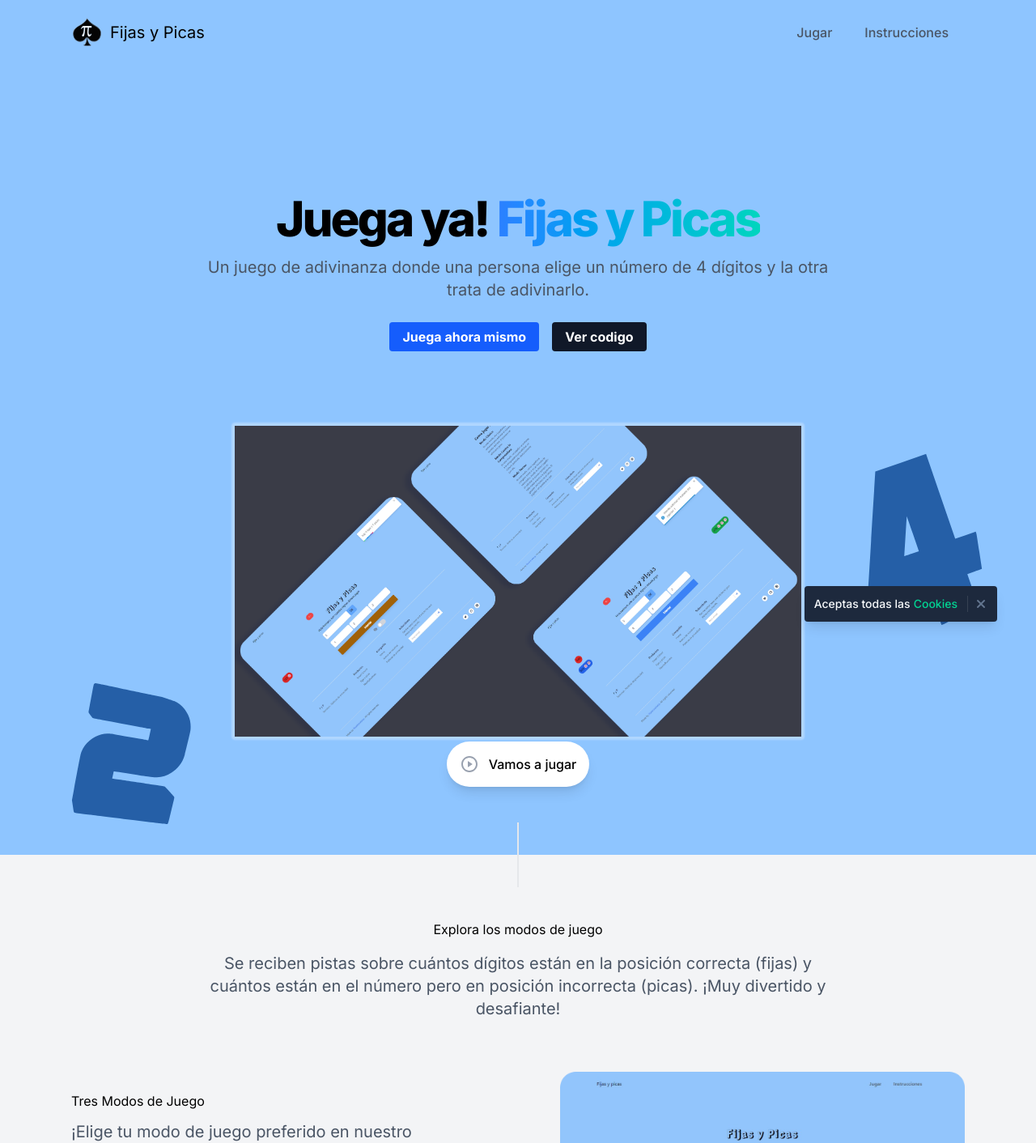
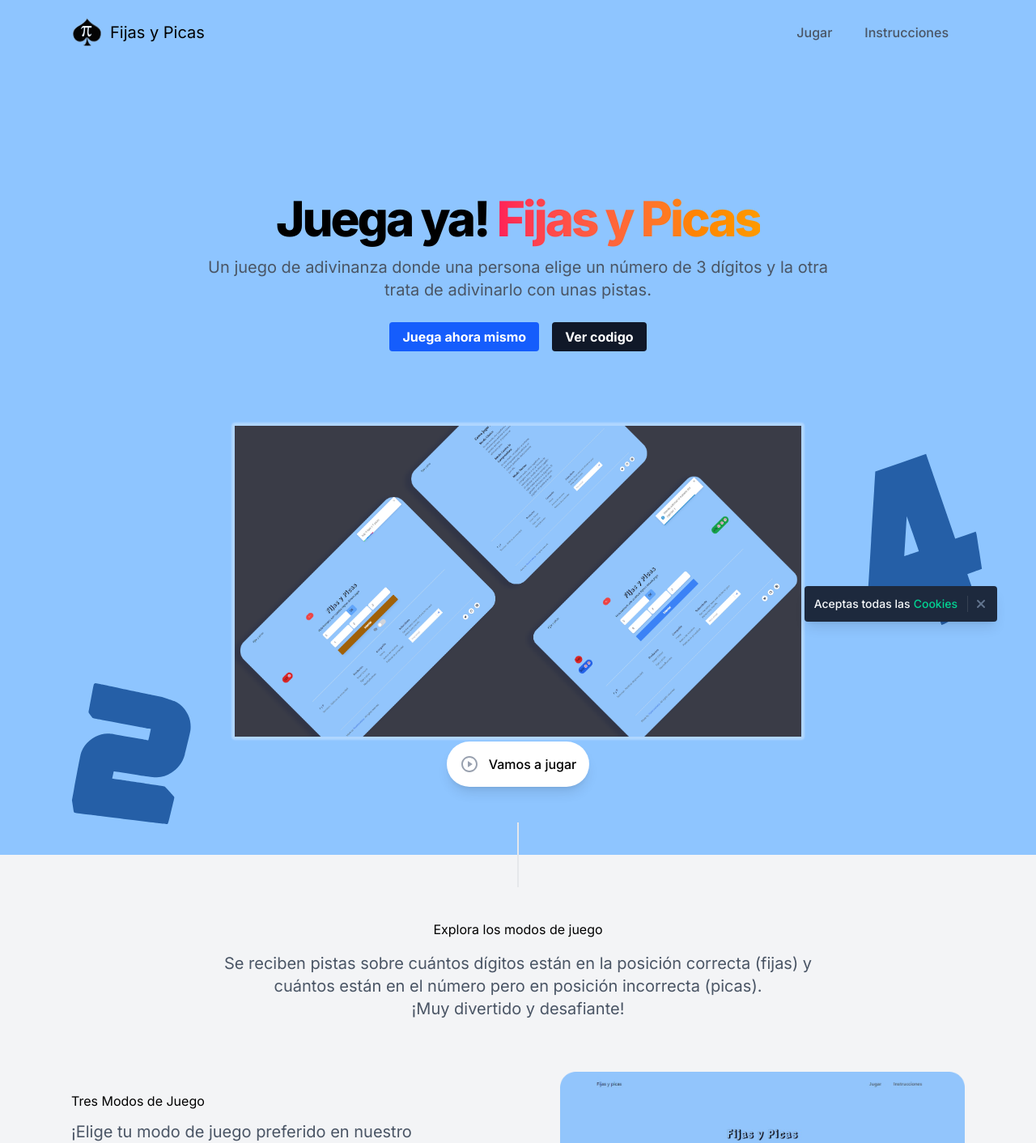
Before and after one commit to jhairparis/Fijas-y-picas, a Next.js app: page / in a window 1280 px wide. Shown: the top 1412 px of the page at 81% size. Built offline with nearby package versions, Linux system fonts and the light colour scheme.

Commit message:
refactor: update import paths to use absolute imports and improve code readability

```diff
--- a/app/layout.tsx
+++ b/app/layout.tsx
@@ -1,29 +1,28 @@
 import type { Metadata } from "next";
 import { Inter } from "next/font/google";
 import "./global.css";
-import Header from "../components/Header"; // Import Header
-import Footer from "../components/Footer"; // Import Footer
+import Header from "@/components/Header";
+import Footer from "@/components/Footer";
 
 const inter = Inter({ subsets: ["latin"] });
 
 export const metadata: Metadata = {
-  title: "Fijas y Picas - El Juego", // Updated title
-  description: "Juega Fijas y Picas online. Adivina el número secreto y reta a tus amigos.", // Updated description
+  title: "Fijas y Picas - El Juego",
+  description:
+    "Juega Fijas y Picas online. Adivina el número secreto y reta a tus amigos.",
 };
 
-export default function RootLayout({
-  children,
-}: Readonly<{
+type RootLayoutProps = Readonly<{
   children: React.ReactNode;
-}>) {
+}>;
+
+export default function RootLayout({ children }: RootLayoutProps) {
   return (
-    <html lang="es" suppressHydrationWarning={true}>
-      <body className={`${inter.className} flex flex-col min-h-screen`}> {/* Removed overflow-hidden */}
-        <Header /> {/* Add Header */}
-        <main className="flex-grow pt-20"> {/* Add main wrapper with flex-grow and padding */}
-          {children}
-        </main>
-        <Footer /> {/* Add Footer */}
+    <html lang="es">
+      <body className={`${inter.className} flex flex-col min-h-screen`}>
+        <Header />
+        <main className="flex-grow pt-20">{children}</main>
+        <Footer />
       </body>
     </html>
   );
--- a/app/page.tsx
+++ b/app/page.tsx
@@ -1,7 +1,6 @@
-import Banner from "../components/Banner";
-import Features from "../components/Features";
-import HeroHome from "../components/HeroHome";
-import Newsletter from "../components/Newsletter";
+import HeroHome from "@/components/HeroHome";
+import Features from "@/components/Features";
+import Banner from "@/components/Banner";
 
 export default function Page() {
   return (
@@ -9,7 +8,6 @@ export default function Page() {
       <HeroHome />
       <Features />
       <Banner />
-      <Newsletter />
     </>
   );
 }
--- a/components/Features.tsx
+++ b/components/Features.tsx
@@ -34,11 +34,14 @@ function Features() {
         <div className="pt-12 md:pt-20">
           <div className="max-w-3xl mx-auto text-center pb-12 md:pb-16">
             <h1 className="h2 mb-4">Explora los modos de juego</h1>
-            <p className="text-xl text-gray-600">
-              Se reciben pistas sobre cuántos dígitos están en la posición
-              correcta (fijas) y cuántos están en el número pero en posición
-              incorrecta (picas). ¡Muy divertido y desafiante!
-            </p>
+            <div className="text-xl text-gray-600">
+              <p>
+                Se reciben pistas sobre cuántos dígitos están en la posición
+                correcta (fijas) y cuántos están en el número pero en posición
+                incorrecta (picas).
+              </p>
+              <p>¡Muy divertido y desafiante!</p>
+            </div>
           </div>
 
           {/* Section content */}
--- a/components/HeroHome.tsx
+++ b/components/HeroHome.tsx
@@ -1,7 +1,7 @@
 import React from "react";
 import { RiPlayCircleLine } from "react-icons/ri";
-import Link from "next/link"; // Changed from react-router-dom
-import Image from "next/image"; // Import next/image
+import Link from "next/link";
+import Image from "next/image";
 
 function HeroHome() {
   return (
@@ -16,8 +16,7 @@ function HeroHome() {
           width={1360}
           height={100}
           className="w-[1360px] opacity-75"
-        />{" "}
-        {/* Updated path and used next/image */}
+        />
       </div>
 
       <div className="max-w-6xl mx-auto px-4 sm:px-6">
@@ -25,20 +24,20 @@ function HeroHome() {
           <div className="text-center pb-12 md:pb-16">
             <h1 className="text-5xl md:text-6xl font-extrabold leading-tighter tracking-tighter mb-4">
               Juega ya!{" "}
-              <span className="bg-clip-text text-transparent bg-gradient-to-r from-blue-500 to-teal-400">
+              <span className="bg-clip-text text-transparent bg-gradient-to-r from-rose-500 to-amber-500">
                 Fijas y Picas
               </span>
             </h1>
             <div className="max-w-3xl mx-auto">
               <p className="text-xl text-gray-600 mb-8">
-                Un juego de adivinanza donde una persona elige un número de 4
-                dígitos y la otra trata de adivinarlo.
+                Un juego de adivinanza donde una persona elige un número de 3
+                dígitos y la otra trata de adivinarlo con unas pistas.
               </p>
               <div className="max-w-xs mx-auto sm:max-w-none sm:flex sm:justify-center">
                 <div>
                   <Link
                     className="btn text-white bg-blue-600 hover:bg-blue-700 w-full mb-4 sm:w-auto sm:mb-0"
-                    href="/jugar" // Changed from to to href
+                    href="/jugar"
                   >
                     Juega ahora mismo
                   </Link>
@@ -46,7 +45,7 @@ function HeroHome() {
                 <div>
                   <a
                     className="btn text-white bg-gray-900 hover:bg-gray-800 w-full sm:w-auto sm:ml-4"
-                    href="https://github.com/IllustriousLoop/Fijas-y-picas"
+                    href="https://github.com/jhairparis/Fijas-y-picas"
                   >
                     Ver codigo
                   </a>
@@ -59,7 +58,7 @@ function HeroHome() {
               <div className="flex flex-col justify-center">
                 <Image
                   className="mx-auto"
-                  src="/images/hero-image.png" // Updated path
+                  src="/images/hero-image.png"
                   width={768}
                   height={432}
                   alt="Hero"
@@ -67,7 +66,7 @@ function HeroHome() {
               </div>
               <Link
                 className="absolute top-full flex items-center transform -translate-y-1/2 bg-white rounded-full font-medium group p-4 shadow-lg"
-                href="/jugar" // Changed from to to href
+                href="/jugar"
               >
                 <RiPlayCircleLine className="w-6 h-6 fill-current text-gray-400 group-hover:text-blue-600 flex-shrink-0" />
                 <span className="ml-3">Vamos a jugar</span>
```
